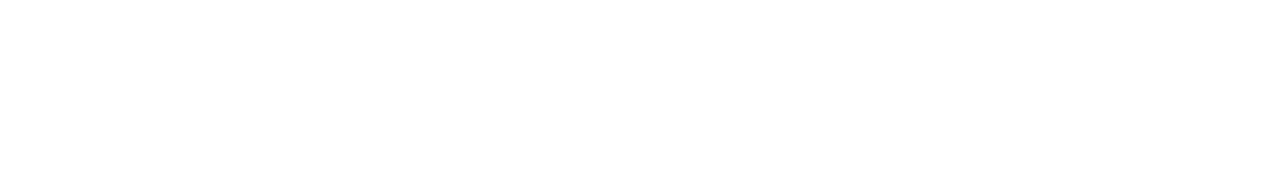
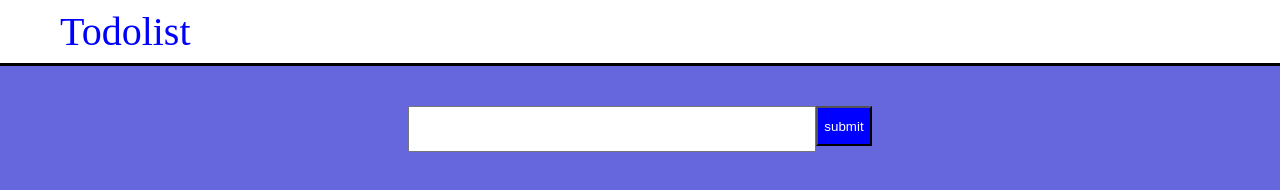
Before and after one commit to karimoucisse/todolist, a plain HTML site: page index.html in a window 1280 px wide. Drawn offline with Linux system fonts and the light colour scheme.

Commit message:
add header

```diff
--- a/index.html
+++ b/index.html
@@ -9,6 +9,15 @@
     </head>
     <body>
 
+        <header>
+            <div class="logo">Todolist</div>
+        </header>
+        <nav>
+            <form action="">
+                <input type="text">
+                <button>submit</button>
+            </form>
+        </nav>
 
 
 
--- a/style.css
+++ b/style.css
@@ -0,0 +1,32 @@
+body{
+    margin: 0;
+}
+header {
+    padding: 8px 60px;
+    border-bottom: 3px solid black;
+
+}
+header div {
+    color: blue;
+    font-size: 40px;
+}
+nav{
+    height: 100vh;
+    background-color: rgb(103, 103, 221);
+    display: flex;
+    /* align-items: center; */
+    justify-content: center;
+    padding-top: 40px;
+}
+nav form{
+    display: flex;
+}
+nav input{
+    width: 400px;
+    height: 40px;
+}
+nav button {
+    height: 40px;
+    background-color: blue;
+    color: #fff;
+}
```
Lines whose indentation alone changed are shown as unchanged.
